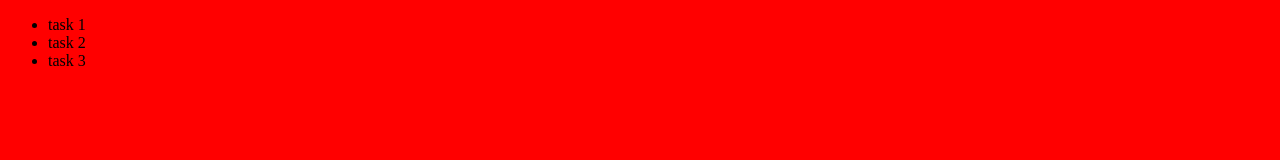
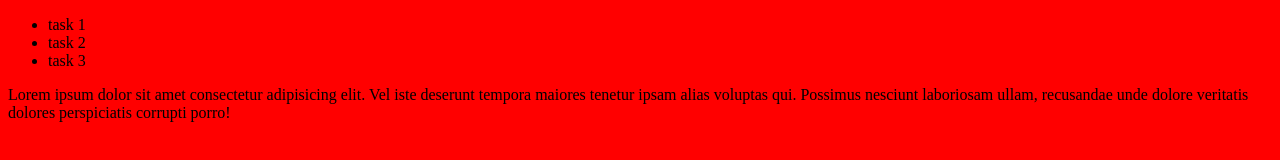
Before and after one commit to RATHNAYAKA-96/git-demo, a plain HTML site: page index.html in a window 1280 px wide. Drawn offline with Linux system fonts and the light colour scheme.

Commit message:
added para

```diff
--- a/index.html
+++ b/index.html
@@ -13,6 +13,7 @@
         <Li>task 2</Li>
         <li>task 3</li>
     </ul>
+    <p>Lorem ipsum dolor sit amet consectetur adipisicing elit. Vel iste deserunt tempora maiores tenetur ipsam alias voluptas qui. Possimus nesciunt laboriosam ullam, recusandae unde dolore veritatis dolores perspiciatis corrupti porro!</p>
 
 </body>
 </html>
```
